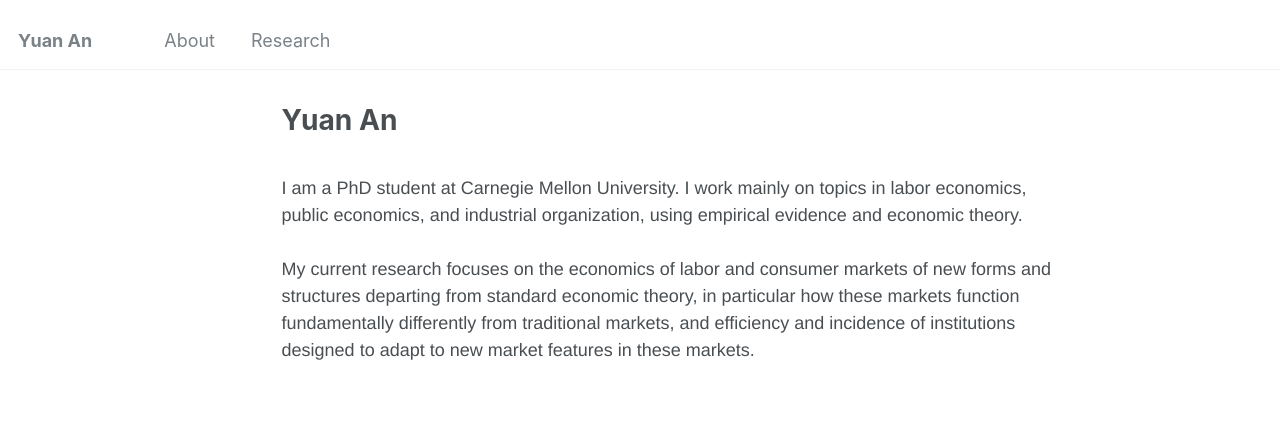
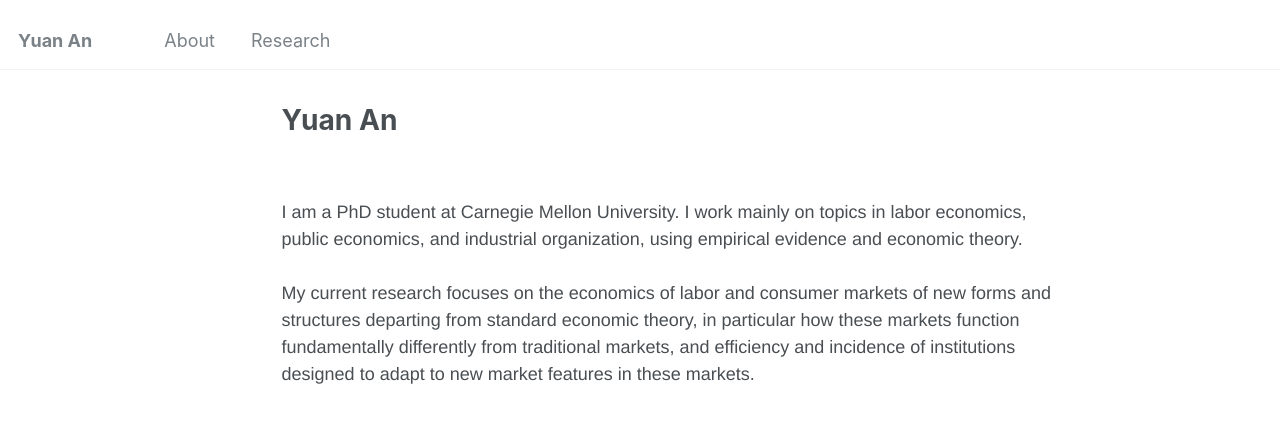
Before and after one commit to yuan-ann/yuan-ann.github.io, a Jekyll site: the page built from _pages/about.md, in a window 1280 px wide. Shown: the top 423 px of the page. Built offline with Jekyll 4.4.1, drawn with Linux system fonts in a browser that asks for light colours.

Commit message:
Clean up bio section by removing extra line break
Removed unnecessary line break in bio section.

```diff
--- a/_pages/about.md
+++ b/_pages/about.md
@@ -14,8 +14,8 @@
 </style>
 
 
+<br>
 <div class="bio">
-    <br>
     I am a PhD student at Carnegie Mellon University. I work mainly on topics in labor economics, public economics, and industrial organization, using empirical evidence and economic theory.
     <br>
     <br>
```
